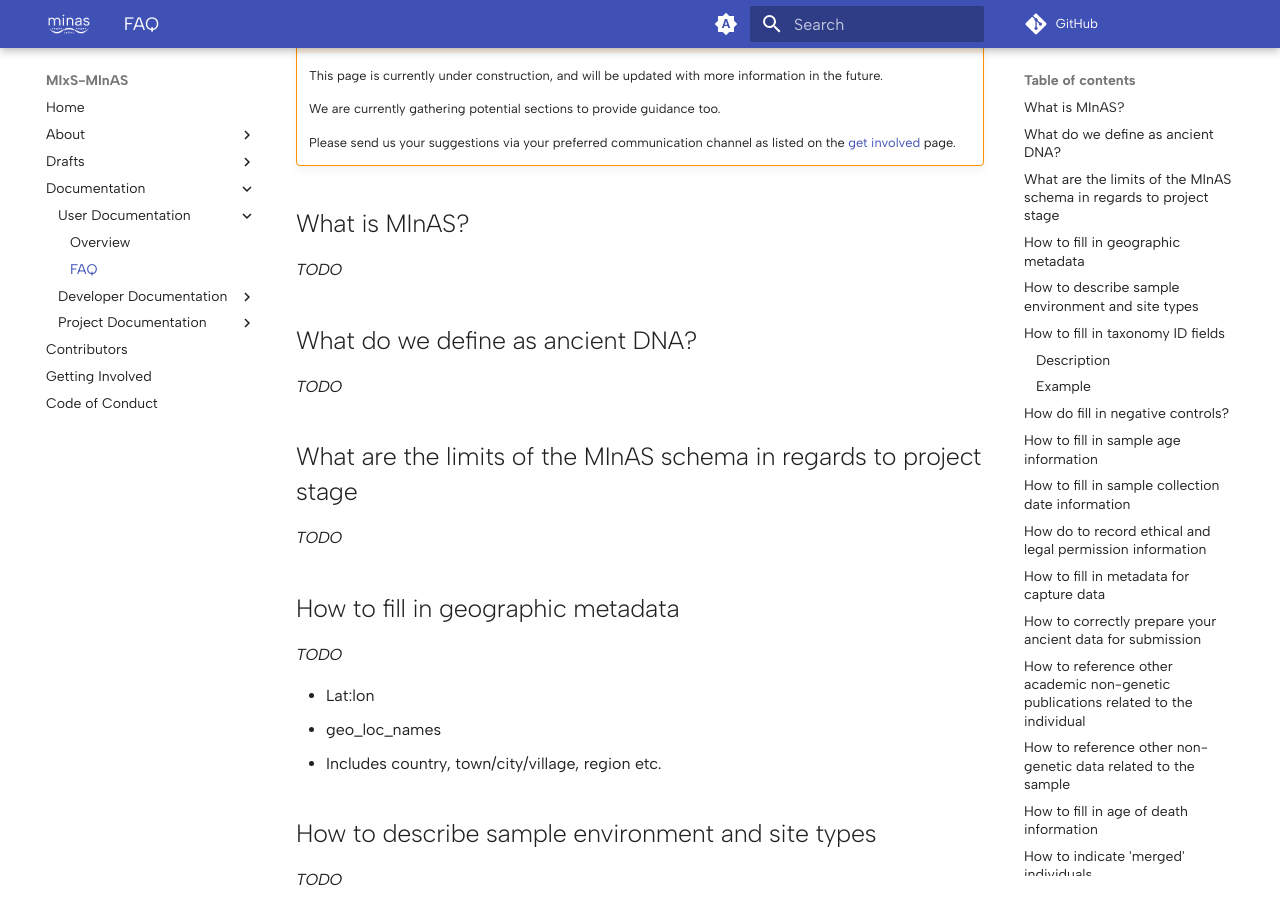
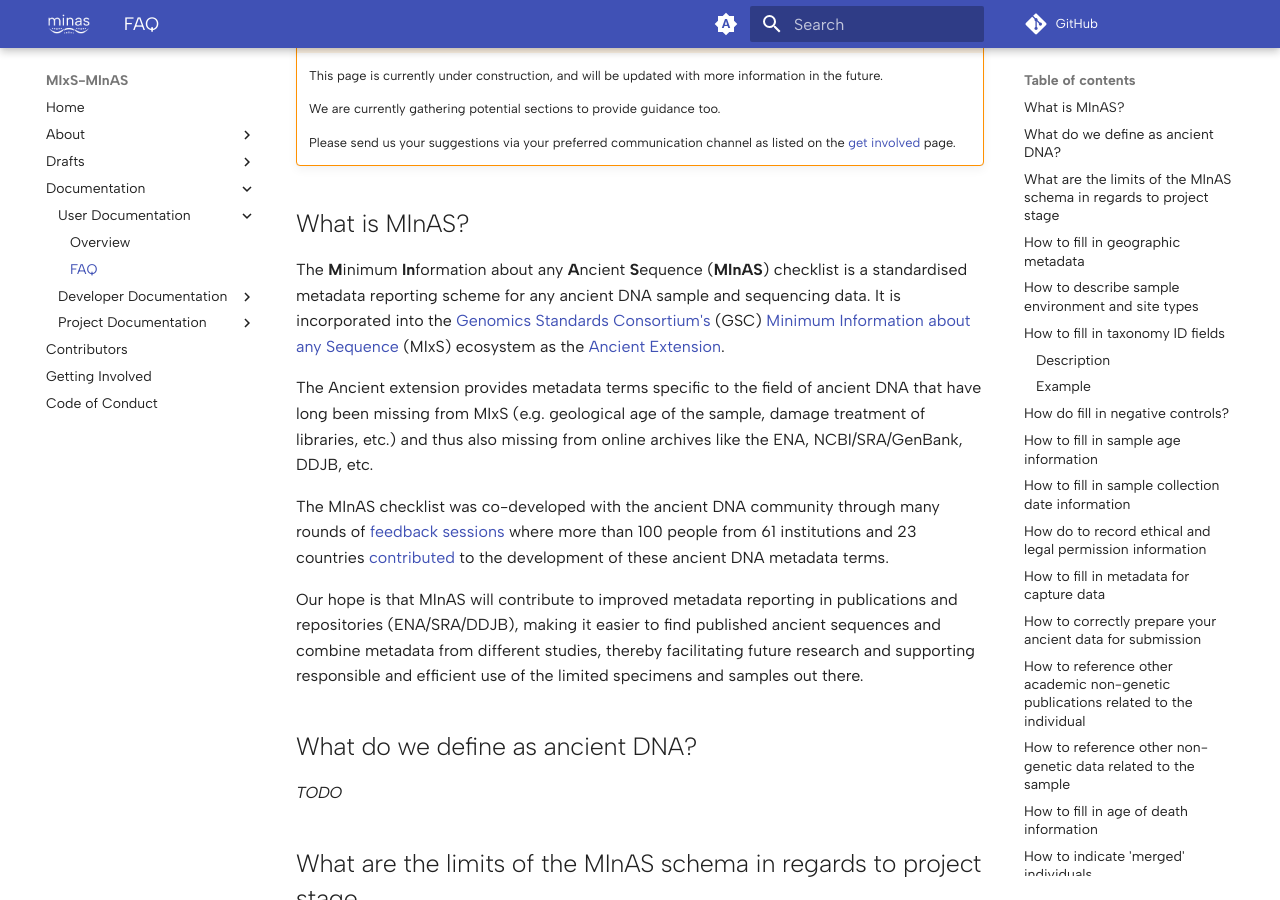
Before and after one commit to MIxS-MInAS/MIxS-MInAS.github.io, an MkDocs documentation site: the page built from docs/documentation/user-documentation/faq.md, in a window 1280 px wide and 900 px high, scrolled down 235 px. Built offline with MkDocs 1.6.1 and Material for MkDocs 9.7.7, drawn with Linux system fonts in a browser that asks for light colours; comment, search, counter and statistics services are not loaded.

Commit message:
Add "What is MInAS" section.

```diff
--- a/docs/documentation/user-documentation/faq.md
+++ b/docs/documentation/user-documentation/faq.md
@@ -12,7 +12,14 @@ This page answers some common questions about the schema, including how to fill
 
 ## What is MInAS?
 
-_TODO_
+The **M**inimum **In**formation about any **A**ncient **S**equence (**MInAS**) checklist is a standardised metadata reporting scheme for any ancient DNA sample and sequencing data.
+It is incorporated into the [Genomics Standards Consortium's](https://www.gensc.org/) (GSC) [Minimum Information about any Sequence](https://genomicsstandardsconsortium.github.io/mixs/) (MIxS) ecosystem as the [Ancient Extension](https://genomicsstandardsconsortium.github.io/mixs/0016024/).
+
+The Ancient extension provides metadata terms specific to the field of ancient DNA that have long been missing from MIxS (e.g. geological age of the sample, damage treatment of libraries, etc.) and thus also missing from online archives like the ENA, NCBI/SRA/GenBank, DDJB, etc.
+
+The MInAS checklist was co-developed with the ancient DNA community through many rounds of [feedback sessions](https://www.mixs-minas.org/documentation/project-documentation/feedback-session-protocol/) where more than 100 people from 61 institutions and 23 countries [contributed](https://www.mixs-minas.org/contributors/) to the development of these ancient DNA metadata terms.
+
+Our hope is that MInAS will contribute to improved metadata reporting in publications and repositories (ENA/SRA/DDJB), making it easier to find published ancient sequences and combine metadata from different studies, thereby facilitating future research and supporting responsible and efficient use of the limited specimens and samples out there.
 
 ## What do we define as ancient DNA?
 
```
